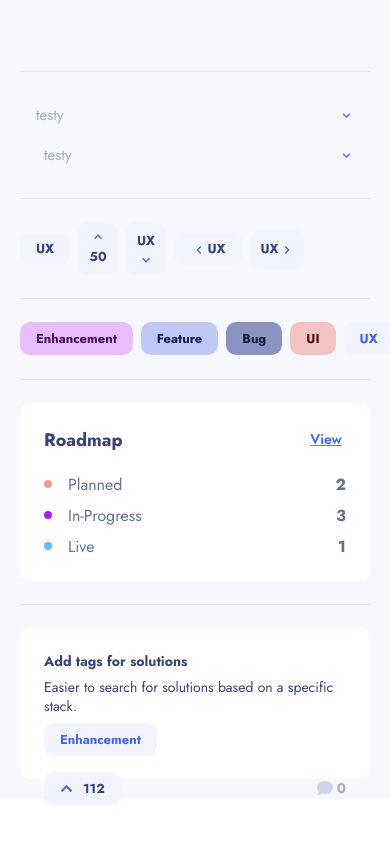
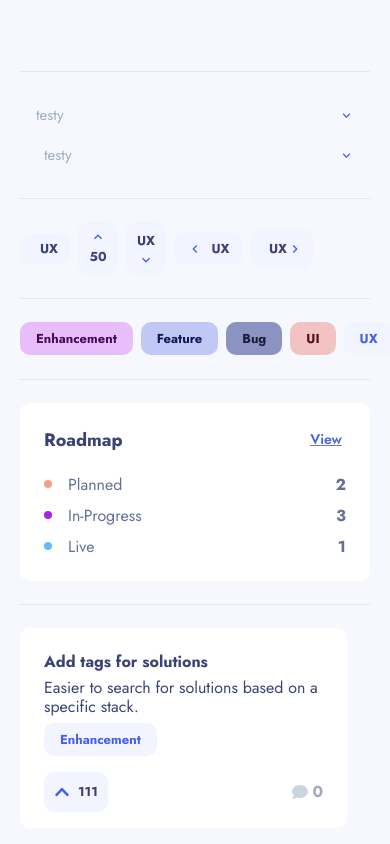
Before and after one commit to Jeangel/feedback-app-fe, a Next.js app: page /components in a window 390 px wide. Shown: the part 877-1721 px from the top of the page. Before the commit the page ends 1682 px from the top, so only its background shows below. Built offline with nearby package versions, Linux system fonts and the light colour scheme.

Commit message:
Addresing feedback 🛠
- Using chakra responsive styles instead of media queries.
- Replacing the Badge component for the Toggle component.
- Changing Comments Icon color to use our palette.

```diff
--- a/src/components/forms/Toggle/index.tsx
+++ b/src/components/forms/Toggle/index.tsx
@@ -44,11 +44,11 @@ const Toggle = ({
         {...rest}
       >
         {topIcon && <Icon as={topIcon} sx={iconStyles} />}
-        <span>
+        <Box as="span" display="flex" alignItems="center" justifyContent="center" padding="0 10px">
           {leftIcon && <Icon as={leftIcon} sx={iconStyles} m='0' />}
           <ToggleText label={label} sx={textStyles} />
           {rightIcon && <Icon as={rightIcon} sx={iconStyles} m='0' />}
-        </span>
+        </Box>
         {bottomIcon && <Icon as={bottomIcon} sx={iconStyles} />}
       </ToggleTrigger>
     </Box>
--- a/src/components/misc/FeedbackCard/index.tsx
+++ b/src/components/misc/FeedbackCard/index.tsx
@@ -1,130 +1,91 @@
-import {
-  Box,
-  Flex,
-  Text,
-  Badge,
-  Icon,
-} from '@chakra-ui/react'
+import React from 'react'
+
+import { Box, Flex, Text, Badge, Icon, useBreakpointValue } from '@chakra-ui/react'
 
 import { FaChevronUp, FaComment } from 'react-icons/fa'
 
-interface IFeedbackCardProps{
-  title: string,
-  description: string,
-  category: string,
-  votesCount: number,
-  commentsCount: number,
+import Toggle from '../../forms/Toggle'
+
+interface IFeedbackCardProps {
+  title: string
+  description: string
+  category: string
+  votesCount: number
+  commentsCount: number
 }
 
-const FeedbackCard = ({title, description, category, votesCount, commentsCount}: IFeedbackCardProps) => {
+const FeedbackCard = ({
+  title,
+  description,
+  category,
+  votesCount,
+  commentsCount,
+}: IFeedbackCardProps) => {
+  const [ isToggled, setIsToggled ] = React.useState(false)
+  const [ votes, setVotes ] = React.useState(votesCount)
+  const orientation = useBreakpointValue<"horizontal"|"vertical">({sm: 'horizontal', md: 'vertical'})
+
+  React.useEffect(() => {
+    setVotes(oldValue => isToggled ? oldValue + 1 : oldValue -1)
+  }, [isToggled])
+
+  const toggle = () => {
+    setIsToggled(!isToggled)
+  }
+
   return (
     <Box
       bg='white'
       flexDir='row'
       display='flex'
       flexWrap='wrap'
-      w={[327, 689, 825]}
-      h={[200, 151, 151]}
-      borderRadius='10px' p='24px'
+      w={{ sm: '327px', md: '689px', lg: '825px' }}
+      h={{ sm: '200px', md: '151px', lg: '151px' }}
+      p={{ sm: '24px', md: '32px' }}
+      borderRadius='10px'
       justifyContent='space-between'
-      sx={{
-        '@media screen and (min-width: 768px)': {
-          padding: '32px',
-          height: 'fit-content'
-        }
-      }}
     >
       <Flex
         h='104px'
         direction='column'
         justifyContent='space-between'
-        marginBottom='16px'
-        sx={{
-          '@media screen and (min-width: 768px)': {
-            order: 1,
-            width: '75%',
-            marginBottom: 0
-          }
-        }}
+        marginBottom={{ sm: '16px', md: 0 }}
+        width={{ md: '75%' }}
+        order={{ md: 1 }}
       >
-        <Text
-          variant='body3'
-          fontWeight='bold'
-          sx={{
-            '@media screen and (min-width: 768px)': {
-              fontSize: '18px'
-            }
-          }}
-        >
+        <Text variant='body3' fontWeight='bold' fontSize={{ md: '18px' }}>
           {title}
         </Text>
-        <Text
-          variant='body3'
-          fontWeight='normal'
-          sx={{
-            '@media screen and (min-width: 768px)': {
-              fontSize: '16px'
-            }
-          }}
-        >
+        <Text variant='body3' fontWeight='normal' fontSize={{ md: '16px' }}>
           {description}
         </Text>
         <Badge variant='feedbackTag'>{category}</Badge>
       </Flex>
-      <Badge
-        variant='feedbackTag'
-        color='tertiary.500'
-        sx={{
-          '@media screen and (min-width: 768px)': {
-            order: 0,
-            flexDir: 'column',
-            alignItems: 'center',
-            justifyContent: 'center',
-            padding: '8px 15px'
-          }
-        }}
-      >
-        <Icon
-          as={FaChevronUp}
-          marginRight='10px'
-          color='secondary.500'
-          sx={{
-            '@media screen and (min-width: 768px)': {
-              marginRight: 0
-            }
-          }}
-        />
-        {votesCount}
-      </Badge>
+      <Toggle
+        isToggled={isToggled}
+        label={votes.toString()}
+        onToggle={toggle}
+        orientation={orientation}
+        topIcon={orientation === 'vertical' ? FaChevronUp : undefined}
+        leftIcon={orientation === 'horizontal' ? FaChevronUp : undefined}
+      />
       <Box
         display='flex'
         flexDir='row'
         alignItems='center'
-        sx={{
-          '@media screen and (min-width: 768px)': {
-            order: 2
-          }
-        }}
+        order={{md: 2}}
       >
         <Icon
           as={FaComment}
           marginRight='4px'
-          color='#CDD2EE'
-          sx={{
-            '@media screen and (min-width: 768px)': {
-              fontSize: '18px'
-            }
-          }}
+          color='gray.300'
+          fontSize={{md: '18px'}}
         />
         <Text
           variant='body3'
           fontWeight='bold'
           color={commentsCount === 0 ? 'gray.400' : 'tertiary.500'}
-          sx={{
-            '@media screen and (min-width: 768px)': {
-              fontSize: '16px'
-            }
-          }}
+          fontSize={{md: '16px'}}
         >
           {commentsCount}
         </Text>
--- a/src/theme/components/toggle.ts
+++ b/src/theme/components/toggle.ts
@@ -2,7 +2,7 @@ import { ComponentMultiStyleConfig } from '@chakra-ui/react'
 
 const toggle: ComponentMultiStyleConfig = {
   parts: ['trigger', 'text', 'icon'],
-  baseStyle: ({ isToggled }) => ({
+  baseStyle: ({ isToggled, orientation }) => ({
     trigger: {
       bg: isToggled ? 'secondary.500' : 'gray.100',
       _hover: { bg: 'tertiary.50' },
@@ -12,6 +12,7 @@ const toggle: ComponentMultiStyleConfig = {
       fontWeight: 'bold',
       color: isToggled ? 'white' : 'tertiary.500',
       _groupHover: { color: 'tertiary.500' },
+      marginLeft: orientation === "horizontal" ? 2 : 0
     },
     icon: {
       color: isToggled ? 'white' : 'secondary.500',
```
